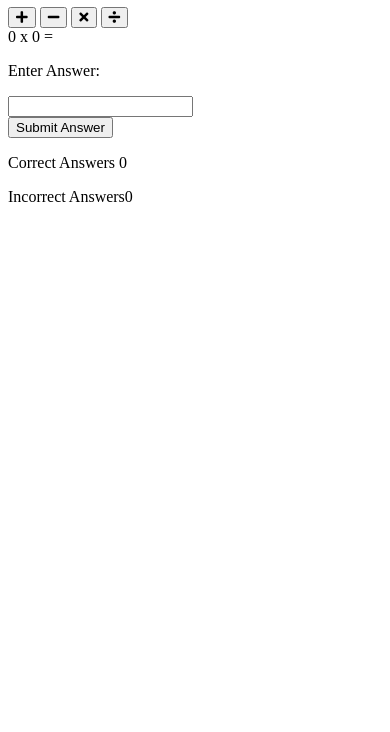
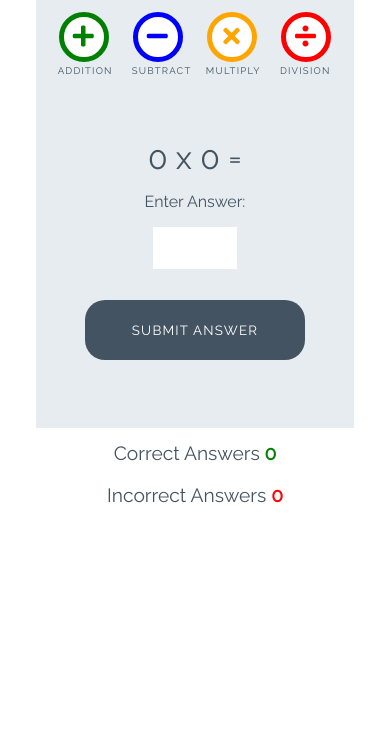
Before and after one commit to Ahmad-Hazrati/Love-Maths, a plain HTML site: page index.html in a window 390 px wide. Shown: the part 112-844 px from the top of the page. Drawn offline with Linux system fonts and the light colour scheme.

Commit message:
Add style for game

```diff
--- a/assets/css/style.css
+++ b/assets/css/style.css
@@ -0,0 +1,252 @@
+/* --------- Global style */
+
+body {
+    background-color: white;
+    font-family: "Raleway", sans-serif;
+    color: #445361;
+    text-align: center;
+}
+
+/* --------- Heading */
+
+.heading {
+    text-align: center;
+    font-size: 2.5rem;
+}
+
+.logo {
+    height: 40px;
+    padding-right: 5px;
+}
+
+/* --------- Game layout */
+
+.game-area {
+    background-color: #E6ECF0;
+    box-sizing: border-box;
+    width: 85%;
+    height: 65vh;
+    max-height: 450px;
+    max-width: 830px;
+    margin-left: auto;
+    margin-right: auto;
+    padding: 1%;
+}
+
+.question-area {
+    width: 50%;
+    font-size: 2rem;
+    margin: auto;
+    padding: 50px 0;
+}
+
+.question-area span {
+    padding: 0 15px;
+}
+
+.score-area {
+    margin: 5px auto;
+    width: 60%;
+    font-size: 1.2rem;
+}
+
+.controls-area {
+    width: 85%;
+    margin: 30px auto;
+}
+
+#score {
+    color: green;
+    font-weight: bold;
+}
+
+#incorrect {
+    color: red;
+    font-weight: bold;
+}
+
+.answer-message {
+    display: none;
+    font-size: 1rem;
+}
+
+#answer-box {
+    border: none;
+    color: #445361;
+    display: inline-block;
+    height: 40px;
+    width: 80px;
+    font-size: 1.2rem;
+}
+
+.scores {
+    display: inline-block;
+    padding: 25px;
+}
+
+/* --------- Buttons */
+
+.btn {
+    width: 220px;
+    height: 60px;
+    font-family: "Raleway", sans-serif;
+    text-transform: uppercase;
+    letter-spacing: 1.2px;
+    color: white;
+}
+
+.btn:focus {
+    outline: none;
+}
+
+.btn--big {
+    padding-top: 10px;
+    border-radius: 50%;
+    background-color: white;
+    border: 10px solid;
+    width: 100px;
+    height: 100px;
+    font-size: 3.2rem;
+    margin: 0 30px;
+    transition: all 0.5s;
+}
+
+.btn--big::after {
+    content: attr(data-type);
+    font-size: 1rem;
+    color: #445361;
+    position: relative;
+    left: -0-5rem;
+}
+
+.btn--blue {
+    border-color: blue;
+    color: blue;
+}
+
+.btn--blue:active,
+.btn--blue:hover {
+    background-color: darkblue;
+    color: white;
+}
+
+.btn--orange {
+    border-color: orange;
+    color: orange;
+}
+
+.btn--orange:active,
+.btn--orange:hover {
+    background-color: darkorange;
+    color: white;
+}
+
+.btn--red {
+    border-color: red;
+    color: red;
+}
+
+.btn--red:active,
+.btn--red:hover {
+    background-color: darkred;
+    color: white;
+}
+
+.btn--green {
+    border-color: green;
+    color: green;
+}
+
+.btn--green:active,
+.btn--green:hover {
+    background-color: darkgreen;
+    color: white;
+}
+
+.btn--gray {
+    margin-top: 25px;
+    background-color: #445361;
+    border: 1px transparent;
+    border-radius: 20px;
+}
+
+.btn--gray:active,
+.btn--gray:hover {
+    background-color: #0d1013;
+}
+
+/* --------- Media queries */
+
+@media (max-width: 414px) {
+    .controls-area {
+        width: 100%;
+    }
+
+    .btn--big {
+        margin: 0 10px;
+        padding: 5px;
+        border: 5px solid;
+        width: 50px;
+        height: 50px;
+        font-size: 1.5rem;
+    }
+
+    .btn--big::after {
+        font-size: 0.6rem;
+        left: -0.7rem;
+    }
+
+    .question-area {
+        padding: 10% 0;
+        width: 100%;
+    }
+
+    .question-area span {
+        padding: 0;
+    }
+
+    .answer-message {
+        display: block;
+    }
+
+    #answer-box {
+        display: block;
+        margin: 0 auto;
+    }
+    .btn--gray {
+        margin-top: 0;
+    }
+
+    .score-area {
+        width: 100%;
+    }
+
+    .scores {
+        margin: 0.5em auto;
+        display: block;
+        padding: 5px;
+    }
+
+    .heading {
+        font-size: 2rem;
+    }
+}
+
+@media (max-width: 320px) {
+    .game-area {
+        height: 70vh;
+    }
+
+    .controls-area {
+        width: 75%;
+        margin: 10px auto;
+    }
+
+    .btn--big {
+        margin: 10px 10px;
+    }
+    .question-area {
+        padding: 10px 0;
+    }
+
+}
--- a/index.html
+++ b/index.html
@@ -1,30 +1,36 @@
 <!DOCTYPE html>
 <html lang="en">
+
 <head>
     <meta charset="UTF-8">
     <meta name="viewport" content="width=device-width, initial-scale=1.0">
-   <!-- font awesome and google fonts-->
-   <link rel="stylesheet" href="https://use.fontawesome.com/releases/v5.7.2/css/all.css" integrity="sha384-fnmOCqbTlWIlj8LyTjo7mOUStjsKC4pOpQbqyi7RrhN7udi9RwhKkMHpvLbHG9Sr" crossorigin="anonymous">
-   <link href="https://fonts.googleapis.com/css?family=Raleway%7CRighteous" rel="stylesheet">
-    <title>Love Maths</title>
+
+    <!-- font awesome and google fonts -->
+    <link rel="stylesheet" href="https://use.fontawesome.com/releases/v5.7.2/css/all.css"
+        integrity="sha384-fnmOCqbTlWIlj8LyTjo7mOUStjsKC4pOpQbqyi7RrhN7udi9RwhKkMHpvLbHG9Sr" crossorigin="anonymous">
+    <link href="https://fonts.googleapis.com/css?family=Raleway%7CRighteous" rel="stylesheet">
+
+    <link rel="stylesheet" href="assets/css/style.css">
+    <title>Document</title>
 </head>
+
 <body>
     <h1 class="heading">
-        <img src="assets/images/logo.png" alt="logo">Love Maths
+        <img class="logo" src="assets/images/logo.png" alt="logo"> Love Maths
     </h1>
 
     <div class="game-area">
         <div class="controls-area">
-            <button class="btn btn--big btn--green">
+            <button data-type="addition" class="btn btn--big btn--green">
                 <i class="fas fa-plus"></i>
             </button>
-            <button class="btn btn--big btn--blue">
+            <button data-type="subtract" class="btn btn--big btn--blue">
                 <i class="fas fa-minus"></i>
             </button>
-            <button class="btn btn--big btn--organe">
+            <button data-type="multiply" class="btn btn--big btn--orange">
                 <i class="fas fa-times"></i>
             </button>
-            <button class="btn btn--big btn--red">
+            <button data-type="division" class="btn btn--big btn--red">
                 <i class="fas fa-divide"></i>
             </button>
         </div>
@@ -36,15 +42,15 @@
             <p class="answer-message">Enter Answer:</p>
             <input id="answer-box" type="number">
         </div>
-        <button class="btn btn-gray">Submit Answer</button>
-
+        <button data-type="submit" class="btn btn--gray">Submit Answer</button>
     </div>
 
     <div class="score-area">
         <p class="scores">Correct Answers <span id="score">0</span></p>
-        <p class="scores">Incorrect Answers<span id="Incorrect">0</span></p>
+        <p class="scores">Incorrect Answers <span id="incorrect">0</span></p>
     </div>
 
     <script src="assets/js/script.js"></script>
 </body>
+
 </html>
```
